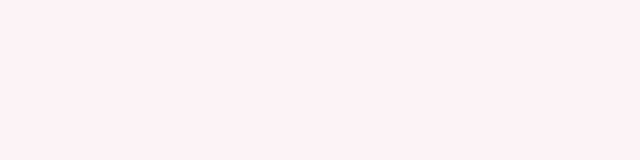
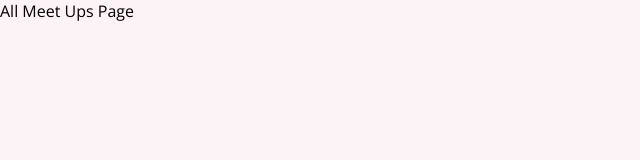
Before and after one commit to etorres-revature/React-meet-app, a React (Create React App) app: page / in a window 1280 px wide. Shown: the top 160 px of the page, without its empty margins (0-640 px from the left). Built offline with nearby package versions, Linux system fonts and the light colour scheme.

Commit message:
router added to index and routes added to app

```diff
--- a/src/App.js
+++ b/src/App.js
@@ -1,5 +1,23 @@
+import { Route } from "react-router-dom";
+
+import AllMeetUpsPage from "./pages/AllMeetUps";
+import NewMeetUpsPage from "./pages/NewMeetUp";
+import FavoritesPage from "./pages/Favorites";
+
 function App() {
-  return <div></div>;
+  return (
+    <div>
+      <Route exact path="/">
+        <AllMeetUpsPage />
+      </Route>
+      <Route exact path="/new-meetup">
+        <NewMeetUpsPage />
+      </Route>
+      <Route exact path="/favorites">
+        <FavoritesPage />
+      </Route>
+    </div>
+  );
 }
 
 export default App;
--- a/src/index.js
+++ b/src/index.js
@@ -1,7 +1,13 @@
-import React from 'react';
-import ReactDOM from 'react-dom';
+import React from "react";
+import ReactDOM from "react-dom";
+import { BrowserRouter as Router } from "react-router-dom";
 
-import './index.css';
-import App from './App';
+import "./index.css";
+import App from "./App";
 
-ReactDOM.render(<App />, document.getElementById('root'));
+ReactDOM.render(
+  <Router>
+    <App />
+  </Router>,
+  document.getElementById("root")
+);
```
